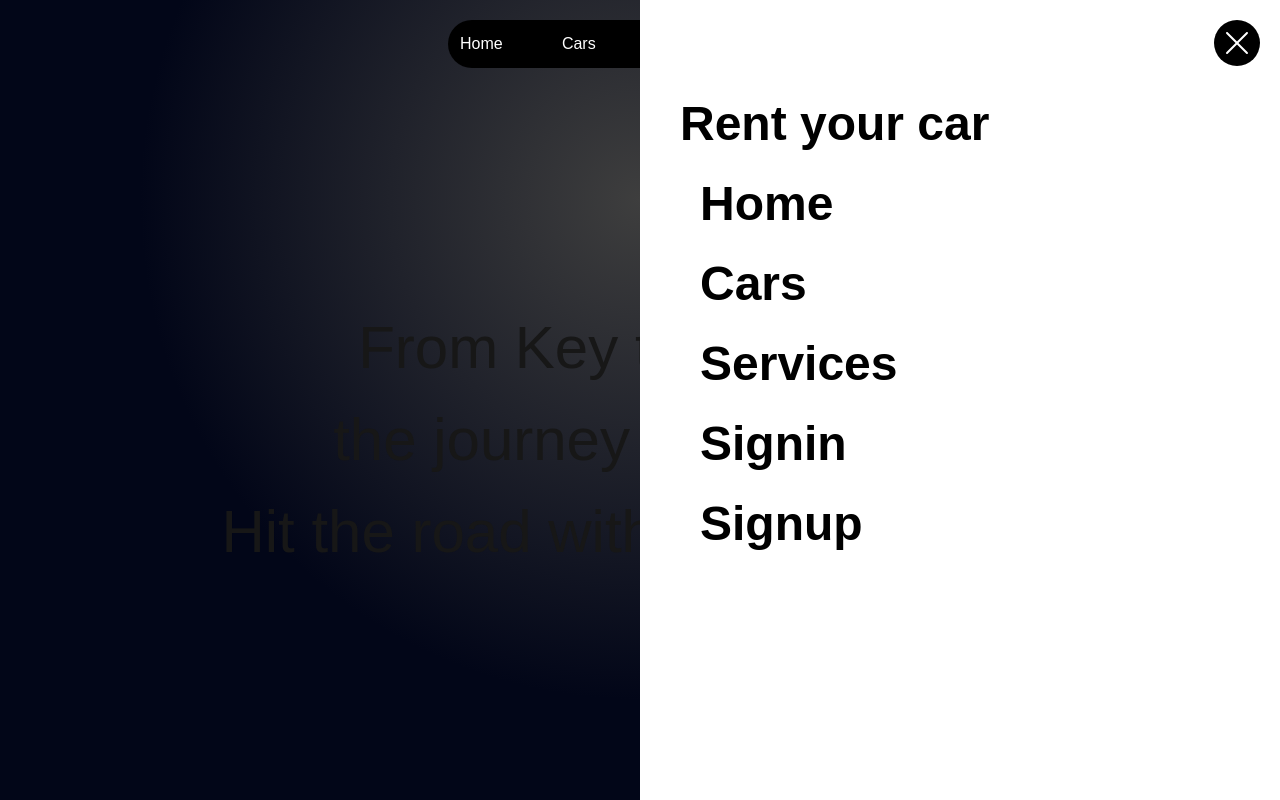
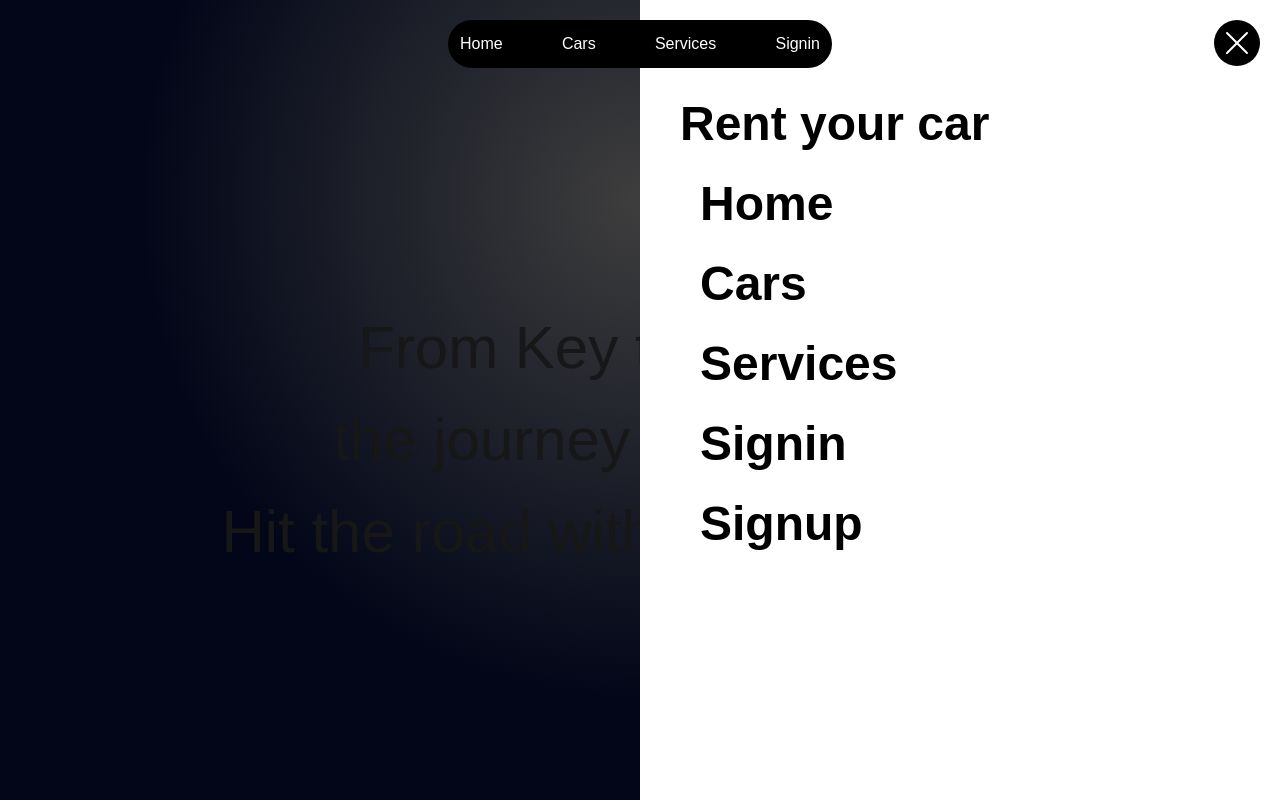
Before and after one commit to warsi0707/car-rental, a Next.js app: page / in a window 1280 px wide. Both pictures are taken after a click on the button 1234 px from the left and 43 px from the top of the page. Shown: the top 800 px of the page. Built offline with nearby package versions, Linux system fonts and the light colour scheme; no server answers; the database is empty.

Commit message:
change nav

```diff
--- a/components/HomeNavbar.jsx
+++ b/components/HomeNavbar.jsx
@@ -18,8 +18,8 @@ export default function HomeNavbar() {
 
   return (
     <>
-      <div className="flex justify-end  ">
-        <motion.div className="bg-black backdrop-blur-3xl fixed top-0 right-0 left-0  p-3 text-white w-96 mx-auto  rounded-full  justify-between px-3 hidden sm:flex mt-5">
+      <div className="flex justify-end  w-full">
+        <motion.div className="bg-black backdrop-blur-3xl fixed top-0 right-0 left-0 z-50 p-3 text-white w-96 mx-auto  rounded-full  justify-between px-3 hidden sm:flex mt-5">
           <NavLink link={"/"} title={"Home"} />
           <NavLink link={"#cars"} title={"Cars"} />
           <NavLink link={"#service"} title={"Services"} />
--- a/components/NavMenu.jsx
+++ b/components/NavMenu.jsx
@@ -14,7 +14,7 @@ function NavMenu({ close }) {
       animate={{ x: 0 }}
       exit={{ x: "100%" }}
       transition={{ duration: 0.9, ease: "easeInOut" }}
-      className="h-screen w-screen flex justify-end"
+      className="h-screen w-screen flex justify-end z-50"
     >
       <div className="bg-white w-1/2 h-screen fixed top-0 p-5 z-50">
         <motion.button
```
